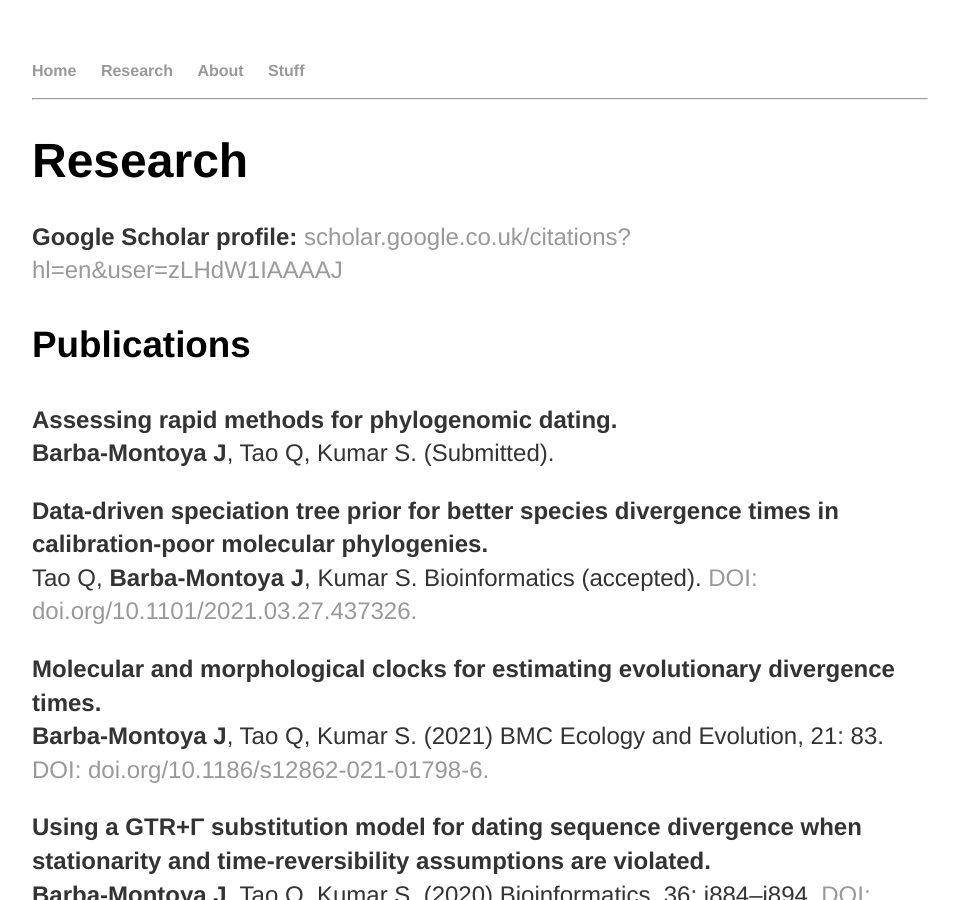
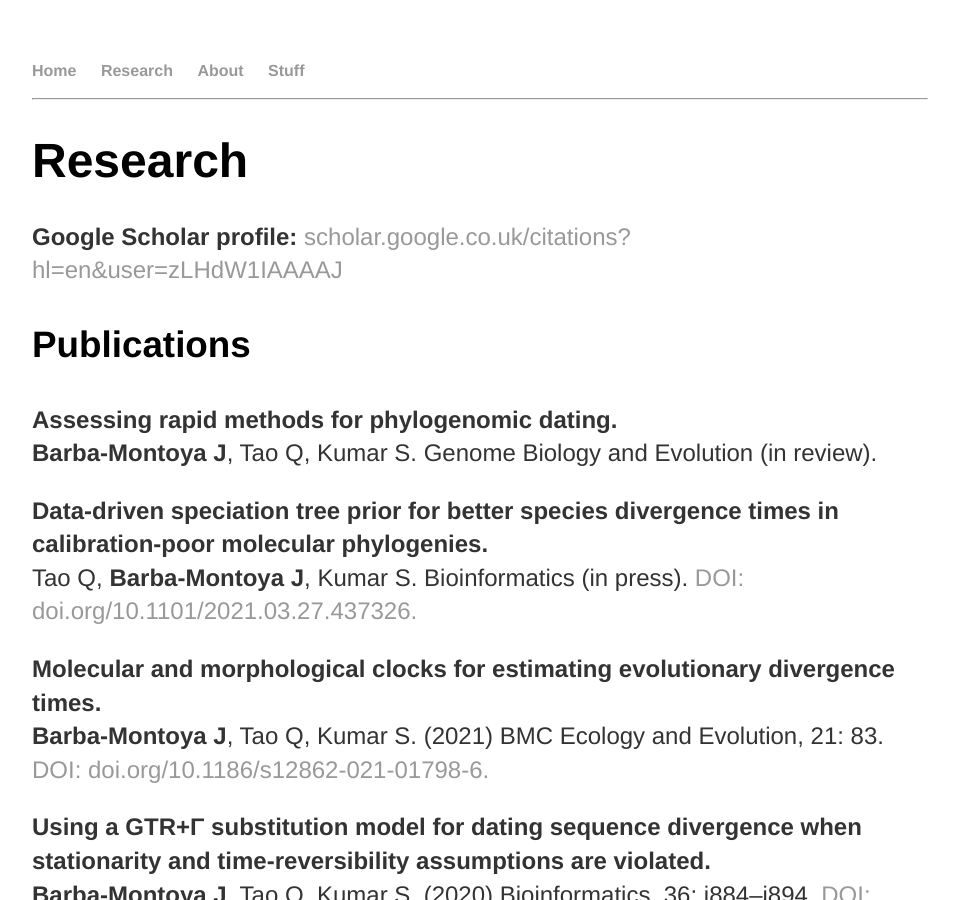
Before and after one commit to josebarbamontoya/josebarbamontoya.github.io, a Jekyll site: the page built from research/index.html, in a window 1280 px wide and 900 px high. Shown: the whole window, without its empty margins (160-1119 px from the left). Built offline with Jekyll 4.4.1, drawn with Linux system fonts in a browser that asks for light colours.

Commit message:
Update index.html

```diff
--- a/research/index.html
+++ b/research/index.html
@@ -9,10 +9,10 @@ title: Jose Barba-Montoya
 					<h3>Publications</h3>
 
 <p><b>Assessing rapid methods for phylogenomic dating.</b><br>
-<b>Barba-Montoya J</b>, Tao Q, Kumar S. (Submitted).
+<b>Barba-Montoya J</b>, Tao Q, Kumar S. Genome Biology and Evolution (in review).
 
 <p><b>Data-driven speciation tree prior for better species divergence times in calibration-poor molecular phylogenies.</b><br>
-Tao Q, <b>Barba-Montoya J</b>, Kumar S. Bioinformatics (accepted). <a href="https://doi.org/10.1101/2021.03.27.437326">DOI: doi.org/10.1101/2021.03.27.437326.</a>
+Tao Q, <b>Barba-Montoya J</b>, Kumar S. Bioinformatics (in press). <a href="https://doi.org/10.1101/2021.03.27.437326">DOI: doi.org/10.1101/2021.03.27.437326.</a>
 
 <p><b>Molecular and morphological clocks for estimating evolutionary divergence times.</b><br>
 <b>Barba-Montoya J</b>, Tao Q, Kumar S. (2021) BMC Ecology and Evolution, 21: 83. <a href="https://doi.org/10.1186/s12862-021-01798-6">DOI: doi.org/10.1186/s12862-021-01798-6.</a>
```
